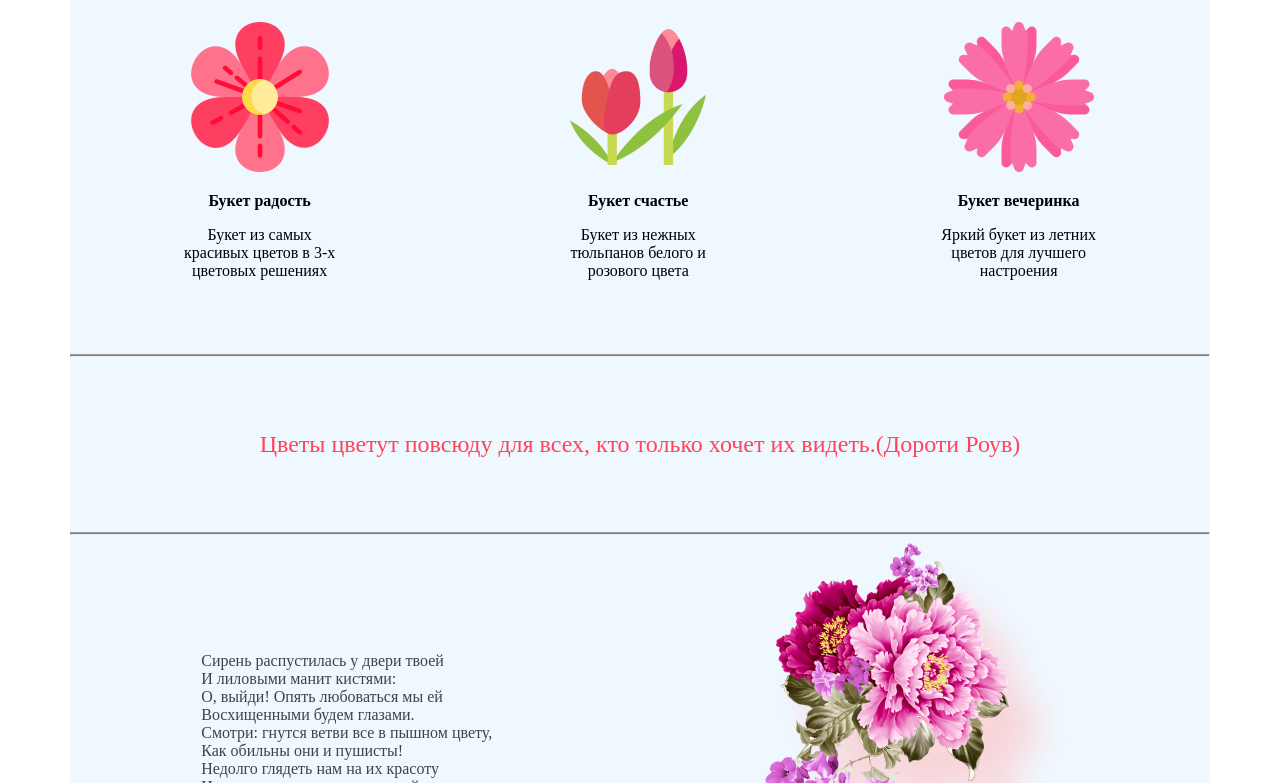
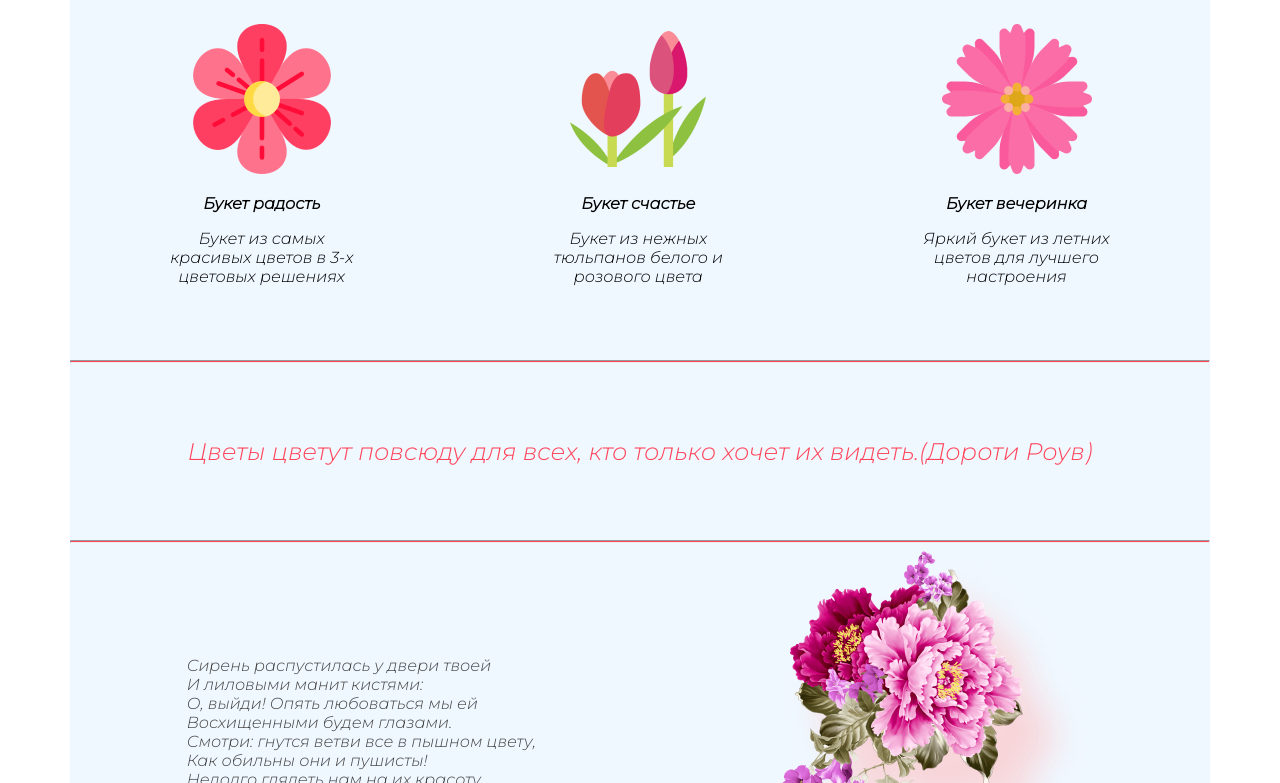
Before and after one commit to DAzov93/vsCodeNNGU, a plain HTML site: page lesson html/lesson 2 Html/homeWork/index.html in a window 1280 px wide. Shown: the part 209-992 px from the top of the page. Drawn offline with Linux system fonts and the light colour scheme.

Commit message:
addition Montserrat Google font Home work HTML

```diff
--- a/lesson html/lesson 2 Html/homeWork/index.html
+++ b/lesson html/lesson 2 Html/homeWork/index.html
@@ -8,6 +8,13 @@
   <link rel="stylesheet" href="./style.css" />
   <title></title>
   <title>сайт Цветы</title>
+<!--   <style>
+    @import url('https://fonts.googleapis.com/css2?family=Montserrat:ital,wght@1,100&display=swap');
+    </style> -->
+<link rel="preconnect" href="https://fonts.googleapis.com">
+<link rel="preconnect" href="https://fonts.gstatic.com" crossorigin>
+<link href="https://fonts.googleapis.com/css2?family=Montserrat:ital,wght@1,300&display=swap" rel="stylesheet">
+
 </head>
 <body>
   <div class="container">
--- a/lesson html/lesson 2 Html/homeWork/style.css
+++ b/lesson html/lesson 2 Html/homeWork/style.css
@@ -1,4 +1,5 @@
 body {
+  font-family: "Montserrat", sans-serif;
   margin: 0;
 }
 
```
Also changed, not shown: lesson html/lesson 2 Html/Class_work/index.html (renamed from lesson html/lesson 2 Html/index.html), lesson html/lesson 2 Html/Class_work/style.css (renamed from lesson html/lesson 2 Html/style.css).
